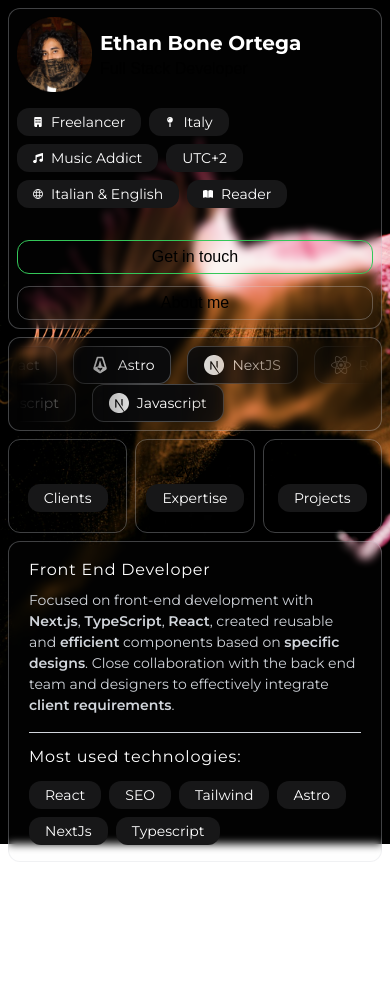
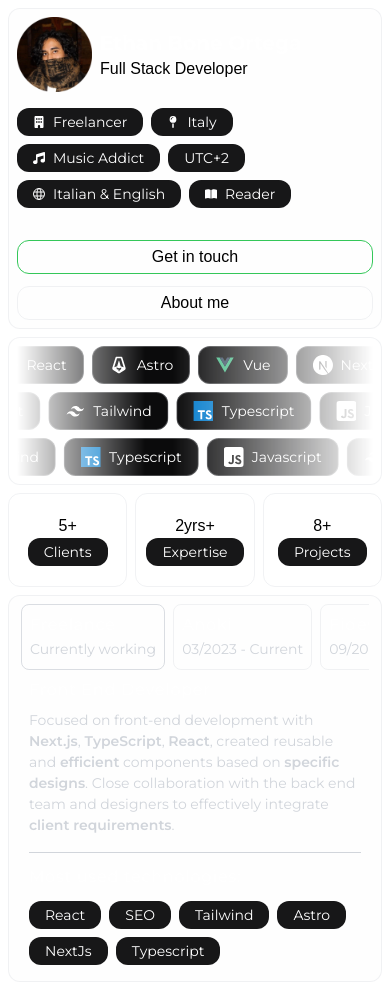
Before and after one commit to Pasta08/portfolio-v2, a Next.js app: page / in a window 390 px wide. Before the commit the page ends 862 px from the top, so only its background shows below. Built offline with nearby package versions, Linux system fonts and the light colour scheme.

Commit message:
increased responsivness for work experience

```diff
--- a/src/app/components/Card.tsx
+++ b/src/app/components/Card.tsx
@@ -1,5 +1,6 @@
 import React from 'react'
 import Chip from './common/Chip'
+import { IconsPath } from '@/utils/icon'
 
 interface Props {
   text: string
--- a/src/app/components/TechChip.tsx
+++ b/src/app/components/TechChip.tsx
@@ -10,7 +10,7 @@ interface Props {
 
 const TechChip: React.FC<Props> = ({text, iconPath = ''}) => {
   return (
-    <div className={`mx-2 ${label} border-[1px] p-2 border-gray-300 border-opacity-30 bg-primary-200 rounded-xl px-4  flex items-center justify-center gap-2`}><Icon size={5} path={iconPath}/>{text}</div>
+    <div className={`mx-1 ${label} border-[1px] p-2 border-gray-300 border-opacity-30 bg-primary-200 rounded-xl px-4  flex items-center justify-center gap-2`}><Icon size={5} path={iconPath}/>{text}</div>
   )
 }
 
--- a/src/app/components/TechSection.tsx
+++ b/src/app/components/TechSection.tsx
@@ -6,14 +6,14 @@ import * as motion from "motion/react-client"
 
 
 const TechSection: React.FC = () => {
-  const topRow = [{ text: 'NextJS', icon: IconsPath.NextJs }, { text: 'React', icon: IconsPath.React }, { text: 'Astro', icon: IconsPath.Astro }]
-  const midRow = [{ text: 'Javascript', icon: IconsPath.NextJs },]
-
+  const topRow = [{ text: 'NextJS', icon: IconsPath.NextJs }, { text: 'React', icon: IconsPath.React }, { text: 'Astro', icon: IconsPath.Astro }, { text: 'Vue', icon: IconsPath.Vue }]
+  const midRow = [{ text: 'Javascript', icon: IconsPath.Javascript },{ text: 'Tailwind', icon: IconsPath.Tailwind }, { text: 'Typescript', icon: IconsPath.Typescript }]
+  const bottomRow = [{ text: 'Vue', icon: IconsPath.Vue },{ text: 'Tailwind', icon: IconsPath.Tailwind }, { text: 'Typescript', icon: IconsPath.Typescript }]
   return (
     <div className="border border-gray-300 border-opacity-30 bg-gray-300 bg-opacity-[0.01] backdrop-blur-sm rounded-xl hover:border-opacity-70 transition-all duration-200 ease-in-out p-2 md:p-4 overflow-hidden ">
       <div className='[mask-image:_linear-gradient(to_right,transparent_0,_black_128px,_black_calc(100%-200px),transparent_100%)]'>
         <div className='flex'>
-          <motion.div className='flex flex-shrink-0' initial={{ x: 0 }} animate={{ x: "-100%" }} transition={{ duration: 10, repeat: Infinity, ease: 'linear' }} >
+          <motion.div className='flex flex-shrink-0' initial={{ x: 0 }} animate={{ x: "-100%" }} transition={{ duration: 15, repeat: Infinity, ease: 'linear' }} >
             {topRow.map((item, index) => {
               console.log(item.icon)
               return (
@@ -21,7 +21,7 @@ const TechSection: React.FC = () => {
               )
             })}
           </motion.div>
-          <motion.div className='flex flex-shrink-0' initial={{ x: 0 }} animate={{ x: "-100%" }} transition={{ duration: 10, repeat: Infinity, ease: 'linear' }} >
+          <motion.div className='flex flex-shrink-0' initial={{ x: 0 }} animate={{ x: "-100%" }} transition={{ duration: 15, repeat: Infinity, ease: 'linear' }} >
             {topRow.map((item, index) => {
               return (
                 <TechChip text={item.text} iconPath={item.icon} key={index} />
@@ -29,7 +29,25 @@ const TechSection: React.FC = () => {
             })}
           </motion.div>
         </div>
-        <div className='flex'>
+        <div className='flex mt-2'>
+          <motion.div className='flex flex-shrink-0' initial={{ x: 0 }} animate={{ x: "-100%" }} transition={{ duration: 20, repeat: Infinity, ease: 'linear' }} >
+            {midRow.map((item, index) => {
+              console.log(item.icon)
+              return (
+                <TechChip text={item.text} iconPath={item.icon} key={index} />
+              )
+            })}
+          </motion.div>
+          <motion.div className='flex flex-shrink-0' initial={{ x: 0 }} animate={{ x: "-100%" }} transition={{ duration: 20, repeat: Infinity, ease: 'linear' }} >
+            {midRow.map((item, index) => {
+              console.log(item.icon)
+              return (
+                <TechChip text={item.text} iconPath={item.icon} key={index} />
+              )
+            })}
+          </motion.div>
+        </div>
+        <div className='flex mt-2'>
           <motion.div className='flex flex-shrink-0' initial={{ x: 0 }} animate={{ x: "-100%" }} transition={{ duration: 10, repeat: Infinity, ease: 'linear' }} >
             {midRow.map((item, index) => {
               console.log(item.icon)
@@ -47,6 +65,24 @@ const TechSection: React.FC = () => {
             })}
           </motion.div>
         </div>
+        {/* <div className='flex mt-2'>
+          <motion.div className='flex flex-shrink-0' initial={{ x: 0 }} animate={{ x: "-100%" }} transition={{ duration: 20, repeat: Infinity, ease: 'linear' }} >
+            {bottomRow.map((item, index) => {
+              console.log(item.icon)
+              return (
+                <TechChip text={item.text} iconPath={item.icon} key={index} />
+              )
+            })}
+          </motion.div>
+          <motion.div className='flex flex-shrink-0' initial={{ x: 0 }} animate={{ x: "-100%" }} transition={{ duration: 20, repeat: Infinity, ease: 'linear' }} >
+            {bottomRow.map((item, index) => {
+              console.log(item.icon)
+              return (
+                <TechChip text={item.text} iconPath={item.icon} key={index} />
+              )
+            })}
+          </motion.div>
+        </div> */}
       </div>
     </div>
   );
--- a/src/app/components/WorkExperience.tsx
+++ b/src/app/components/WorkExperience.tsx
@@ -37,7 +37,7 @@ const WorkExperience = () => {
       return (
         <div
           key={`job n: ${index}`}
-          className={`border-[1px] p-2 border-gray-300 ${isSelected ? "border-opacity-70" : "border-opacity-30"
+          className={`flex-shrink-0 border-[1px] p-2 border-gray-300 ${isSelected ? "border-opacity-80" : "border-opacity-30"
             } rounded-lg cursor-pointer hover:border-opacity-70 transition-all duration-200 ease-in-out`}
           onClick={() => handleSelection(item, index)}
         >
@@ -47,10 +47,20 @@ const WorkExperience = () => {
       );
     });
   };
+  const renderSelectMobile = () => {
+    return experiences.map((item, index) => {
+
+      return (
+        <div key={`job n: ${index}`}>
+
+        </div>
+      )
+    })
+  }
 
   return (
-    <div className="flex md:gap-3 px-1 justify-center">
-      <div className="flex-col gap-2 md:gap-3 hidden md:flex md:w-1/3 min-w-[148px]">
+    <div className="md:flex md:gap-3 px-1 justify-center">
+      <div className="flex overflow-y-scroll md:overflow-auto md:flex-col gap-2 md:gap-3 md:w-1/3 min-w-[148px]">
         {renderSelect()}
       </div>
       <div className="px-2 md:px-4 py-2 border-none md:border-solid md:border-[1px] md:border-gray-300 md:border-opacity-70 rounded-lg w-full md:max-h-[300px] md:overflow-y-scroll custom-scrollbar">
--- a/src/app/components/common/Chip.tsx
+++ b/src/app/components/common/Chip.tsx
@@ -12,7 +12,7 @@ const Chip: React.FC<Props> = ({iconPath, text}) => {
   return (
     <div className='px-4 py-1 bg-primary-100 w-fit grid content-center rounded-xl cursor-pointer'>
       <div className={`inline-flex ${label} items-center gap-2`}>
-      {iconPath && <Icon path={iconPath} size={2.5} fillColor='white'/>}
+      {iconPath && <Icon path={iconPath} size={3} fillColor='white'/>}
       {text}
       </div>
     </div>
--- a/src/app/page.tsx
+++ b/src/app/page.tsx
@@ -5,17 +5,18 @@ import TechSection from "./components/TechSection";
 import Card from "./components/Card";
 import WorkExperience from "./components/WorkExperience";
 import React, { Suspense } from "react";
+import {titleLarge, titleMedium } from "./styles/mix";
 
 export default function Home() {
   return (
     <React.Fragment>
       <main
         className="max-w-screen-large mx-auto flex flex-wrap justify-between p-2 md:p-5 h-screen"
-        style={{
-          backgroundImage: "url('/images/background-image.jpg')",
-          backgroundSize: "cover",
-          backgroundPosition: "center",
-        }}
+        // style={{
+        //   backgroundImage: "url('/images/background-image.jpg')",
+        //   backgroundSize: "cover",
+        //   backgroundPosition: "center",
+        // }}
       >
         <div className="w-full md:w-2/5">
           <Suspense fallback={<div>Loading...</div>}>
@@ -30,6 +31,7 @@ export default function Home() {
             <Card text="8+" chipText="Projects" />
           </section>
         </div>
+        {/* <div className="md:hidden w-full mt-3"><h2 className={`${titleLarge} text-center`}>WorkExperience</h2></div> */}
         <div className="w-full md:w-[59%]">
           <section className="border-[1px] p-2 border-gray-300 border-opacity-30 bg-gray-400 bg-opacity-[0.01] backdrop-blur-sm rounded-xl hover:border-opacity-70 transition-all duration-200 ease-in-out mt-2 md:mt-0">
             <WorkExperience />
--- a/src/utils/icon.ts
+++ b/src/utils/icon.ts
@@ -38,6 +38,7 @@ export enum IconsPath {
   NextJs = path + 'nextjs-icon.svg',
   Javascript = path + 'javascript-icon.svg',
   Tailwind = path + 'tailwind-icon.svg',
-  Typescript = path + 'typescript-icon.svg'
+  Typescript = path + 'typescript-icon.svg',
+  Vue = path + 'vue-icon.svg'
 
 }
```
Also changed, not shown: public/icons/vue-icon.svg (renamed from public/icons/vue-svgrepo-com.svg).
